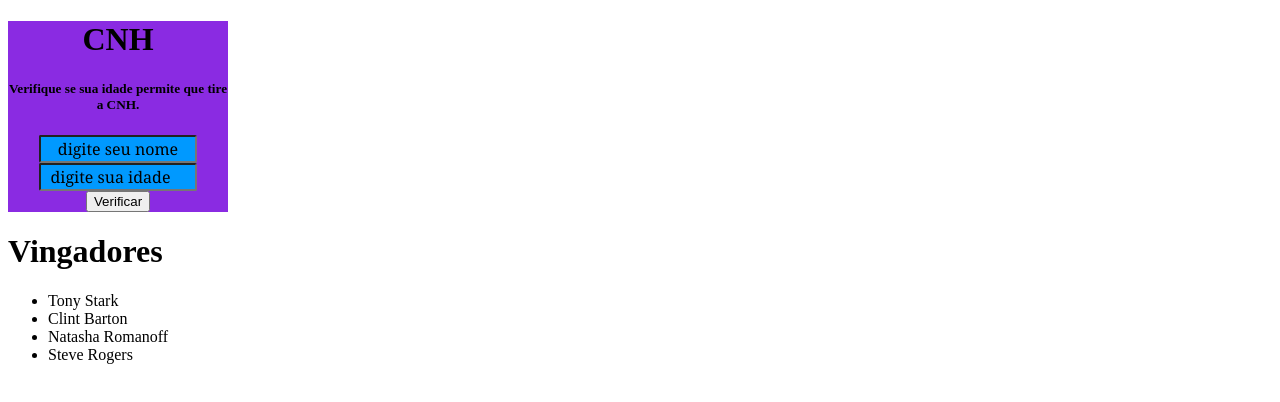
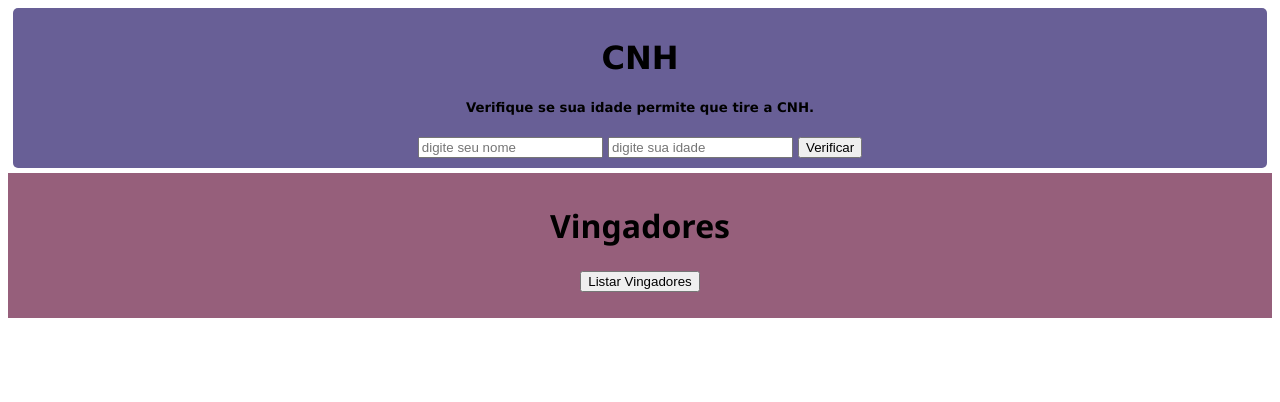
Before and after one commit to railanepassos/cypress-discovery, a plain HTML site: page javascript/index.html in a window 1280 px wide. Drawn offline with Linux system fonts and the light colour scheme.

Commit message:
Exercitando Arrays e Loops

```diff
--- a/javascript/index.html
+++ b/javascript/index.html
@@ -6,56 +6,57 @@
     <meta name="viewport" content="width=device-width, initial-scale=1.0">
     <title>Cypress Discovery</title>
     <style>
-        .div {
+        .CNH {
             align-items: center;
             text-align: center;
-            width: 220px;
-            background-color: blueviolet;
-            border-width: 3px;
+            font-family: 'Lucida Sans', 'Lucida Sans Regular', 'Lucida Grande', 'Lucida Sans Unicode', Geneva, Verdana, sans-serif;
+            background-color: rgb(104, 95, 150);
+            border-radius: 5px;
+            padding: 10px;
+            margin: 5px;
         }
-        .input {
-            background-color: rgb(0, 153, 255);
-            border-radius: 2px;
-            border-color: none;
+        .avengers {
+            align-items: center;
             text-align: center;
-            font-size: small;
-            font-family: Georgia, 'Times New Roman', Times, serif;
-            font-size: 16px;
-            width: 150px;
-
-        }
-        input::placeholder {
-            color:black;
+            font-family: 'Segoe UI', Tahoma, Geneva, Verdana, sans-serif;
+            background-color: rgb(150, 95, 123);
+            padding: 10px;
         }
     </style>
 </head>
 <body>
-    <div class="div">
+    <div class="CNH">
         <h1>CNH</h1>
         <h5>Verifique se sua idade permite que tire a CNH.</h5>
-        <input type="text" name="nome" class="input" placeholder="digite seu nome">
-        <input type="number" name="idade" class="input" placeholder="digite sua idade">
+        <input type="text" name="nome" placeholder="digite seu nome">
+        <input type="number" name="idade" placeholder="digite sua idade">
         <button type="button" onclick="verificarIdade()">Verificar</button>
 
     </div>
-    <div>
+    <div class="avengers">
         <h1>Vingadores</h1>
-        <ul>
-            <li>Tony Stark</li>
-            <li>Clint Barton</li>
-            <li>Natasha Romanoff</li>
-            <li>Steve Rogers</li>
-
-        </ul>
+        <button type="button" onclick="listaVingadores()">Listar Vingadores</button>
+        <ul id="avengers"></ul>
 
     </div>
 
     <script type="text/javascript">
 
+        // Simulando uma API
         var avengers = ['Tony Star', 'Clint Barton', 'Natasha Romanoff', 'Steve Rogers']
 
         function listaVingadores() {
-            console.log(aven)
+
+            var ul = document.getElementById('avengers');
+            ul.innerHTML = '';
+
+            avengers.forEach(function (avenger) {
+                var li = document.createElement('li');
+                var text = document.createTextNode(avenger);
+                li.appendChild(text);
+                ul.appendChild(li);
+
+            })
 
         }
 
```
